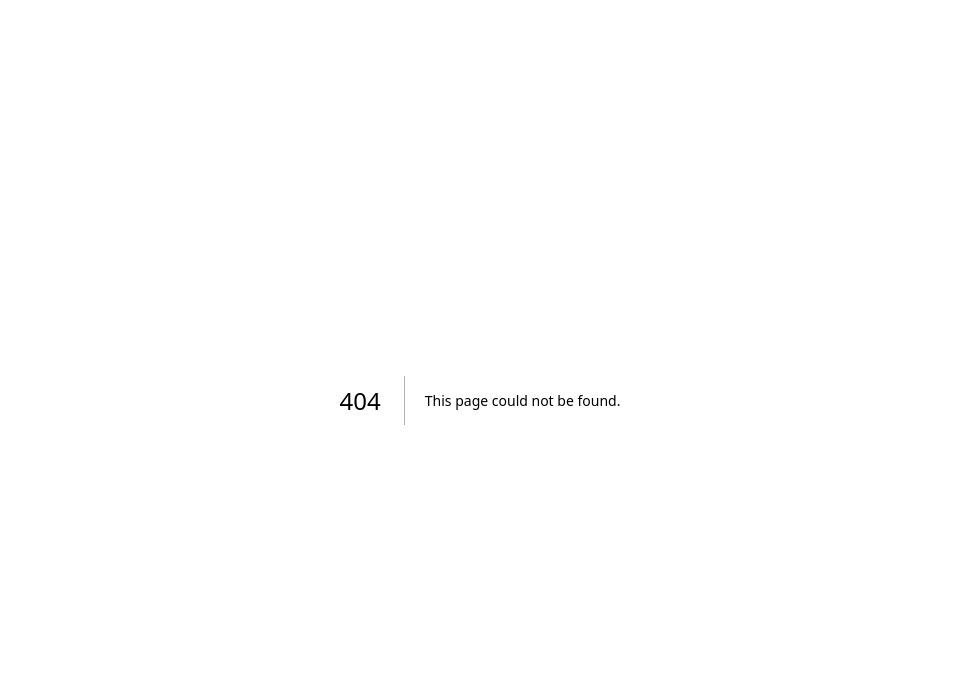
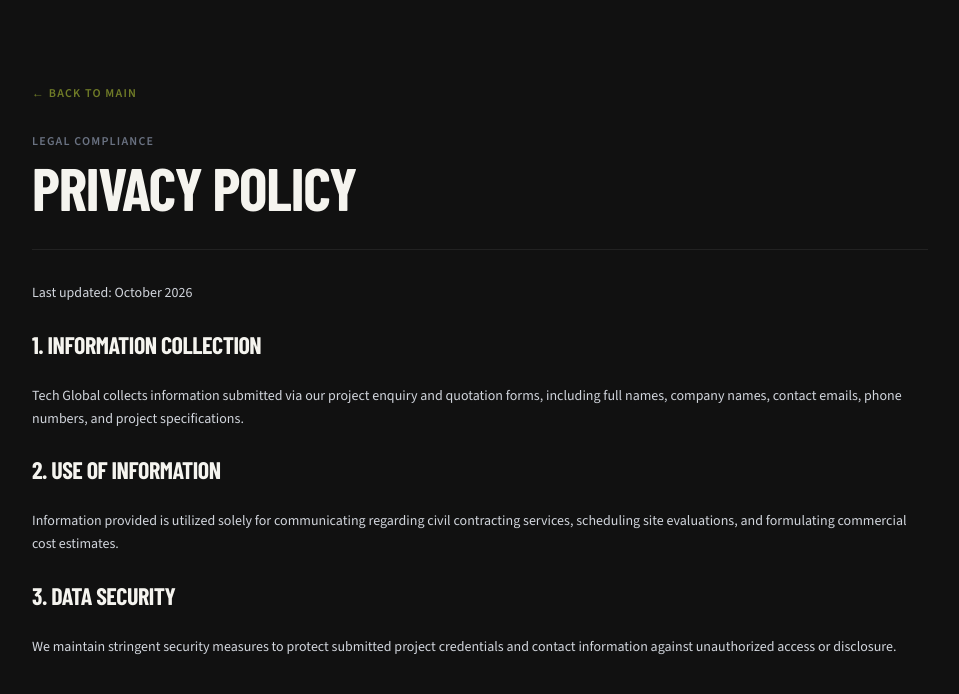
Before and after one commit to AyeshaK007/tech-global, a Next.js app in the folder tech_global/: page /privacy in a window 1280 px wide. Before the commit this address had no page. Shown: the top 694 px of the page, without its empty margins (160-1119 px from the left). Built offline with nearby package versions, Linux system fonts and the light colour scheme; a web font is replaced by a local one.

Commit message:
Feat: Add privacy policy and terms of service pages

```diff
--- /dev/null
+++ b/tech_global/app/privacy/page.tsx
@@ -0,0 +1,27 @@
+import Link from "next/link";
+
+export default function PrivacyPolicy() {
+  return (
+    <div className="min-h-screen bg-[#111111] text-[#F5F4EF] selection:bg-[#707C27] selection:text-white py-20 px-6">
+      <div className="max-w-4xl mx-auto">
+        <Link href="/" className="text-xs uppercase tracking-widest text-[#707C27] font-bold mb-8 inline-block hover:underline">
+          ← Back to Main
+        </Link>
+        <span className="text-xs font-bold tracking-widest uppercase text-gray-500 block mb-2">LEGAL COMPLIANCE</span>
+        <h1 className="font-display text-4xl md:text-6xl font-extrabold uppercase mb-8">Privacy Policy</h1>
+
+        <div className="space-y-6 text-gray-300 text-sm leading-relaxed border-t border-[#222222] pt-8">
+          <p>Last updated: October 2026</p>
+          <h3 className="font-display text-2xl font-bold uppercase text-[#F5F4EF] mt-6">1. Information Collection</h3>
+          <p>Tech Global collects information submitted via our project enquiry and quotation forms, including full names, company names, contact emails, phone numbers, and project specifications.</p>
+
+          <h3 className="font-display text-2xl font-bold uppercase text-[#F5F4EF] mt-6">2. Use of Information</h3>
+          <p>Information provided is utilized solely for communicating regarding civil contracting services, scheduling site evaluations, and formulating commercial cost estimates.</p>
+
+          <h3 className="font-display text-2xl font-bold uppercase text-[#F5F4EF] mt-6">3. Data Security</h3>
+          <p>We maintain stringent security measures to protect submitted project credentials and contact information against unauthorized access or disclosure.</p>
+        </div>
+      </div>
+    </div>
+  );
+}
--- /dev/null
+++ b/tech_global/app/terms/page.tsx
@@ -0,0 +1,27 @@
+import Link from "next/link";
+
+export default function TermsOfService() {
+  return (
+    <div className="min-h-screen bg-[#111111] text-[#F5F4EF] selection:bg-[#707C27] selection:text-white py-20 px-6">
+      <div className="max-w-4xl mx-auto">
+        <Link href="/" className="text-xs uppercase tracking-widest text-[#707C27] font-bold mb-8 inline-block hover:underline">
+          ← Back to Main
+        </Link>
+        <span className="text-xs font-bold tracking-widest uppercase text-gray-500 block mb-2">LEGAL COMPLIANCE</span>
+        <h1 className="font-display text-4xl md:text-6xl font-extrabold uppercase mb-8">Terms of Service</h1>
+
+        <div className="space-y-6 text-gray-300 text-sm leading-relaxed border-t border-[#222222] pt-8">
+          <p>Last updated: October 2026</p>
+          <h3 className="font-display text-2xl font-bold uppercase text-[#F5F4EF] mt-6">1. Scope of Work</h3>
+          <p>All civil construction, epoxy installation, waterproofing, and finishing services rendered by Tech Global are bound by written commercial contracts and approved scope specifications.</p>
+
+          <h3 className="font-display text-2xl font-bold uppercase text-[#F5F4EF] mt-6">2. Quotations & Estimates</h3>
+          <p>Project cost estimates submitted via our web portal are subject to final on-site inspection, material specifications, and structural verification.</p>
+
+          <h3 className="font-display text-2xl font-bold uppercase text-[#F5F4EF] mt-6">3. Intellectual Property</h3>
+          <p>All website design, photographic portfolios, and branding architecture remain the property of Tech Global and authorized digital partners.</p>
+        </div>
+      </div>
+    </div>
+  );
+}
```
